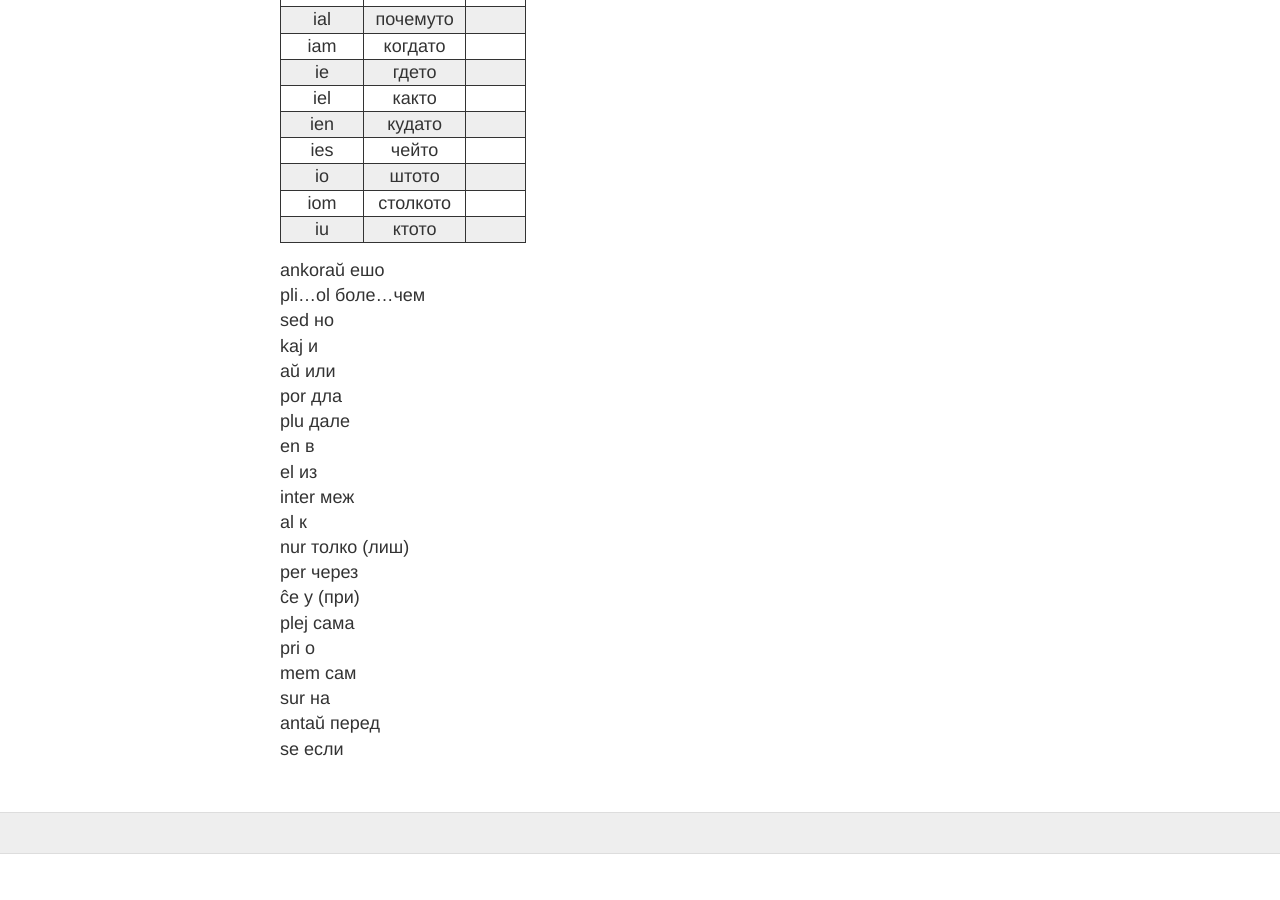
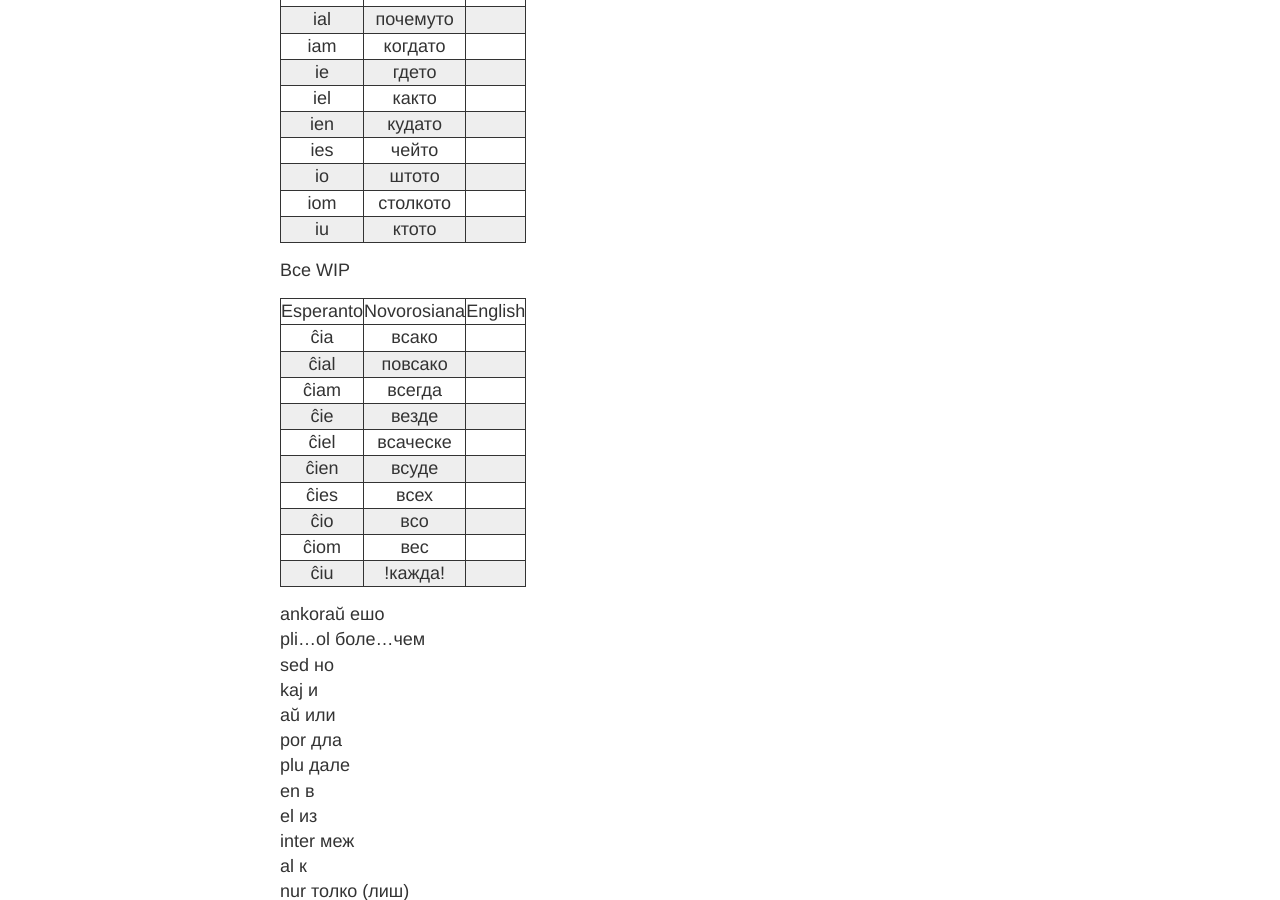
Before and after one commit to learnrusanto/learnrusanto.github.io, a Jekyll site: the page built from _posts/1970-01-04-sojuzoj.md, in a window 1280 px wide and 900 px high, scrolled down 1347 px. Built offline with Jekyll 4.4.1, drawn with Linux system fonts in a browser that asks for light colours; before the commit the page ends 2201 px from its top, so only the background shows below that.

Commit message:
Коррелятивные слова в4

```diff
--- a/_posts/1970-01-04-sojuzoj.md
+++ b/_posts/1970-01-04-sojuzoj.md
@@ -63,6 +63,26 @@
 |  iu      |    ктото      |         |
 
 
+Все WIP
+
+| Esperanto | Novorosiana | English  |
+|:----------:|:----------:|:-----------:|
+|   ĉia     |   всако       |         |
+|  ĉial      |   повсако      |         |
+|  ĉiam      |   всегда       |         |
+|  ĉie      |    везде      |         |
+|  ĉiel      |   всаческе       |         |
+|  ĉien      |   всуде       |         |
+|  ĉies      |   всех       |         |
+|   ĉio     |   всо       |         |
+|   ĉiom     |    вес      |         |
+|   ĉiu     |   !кажда!       |         |
+
+
+
+
+
+
 
 
 
```
